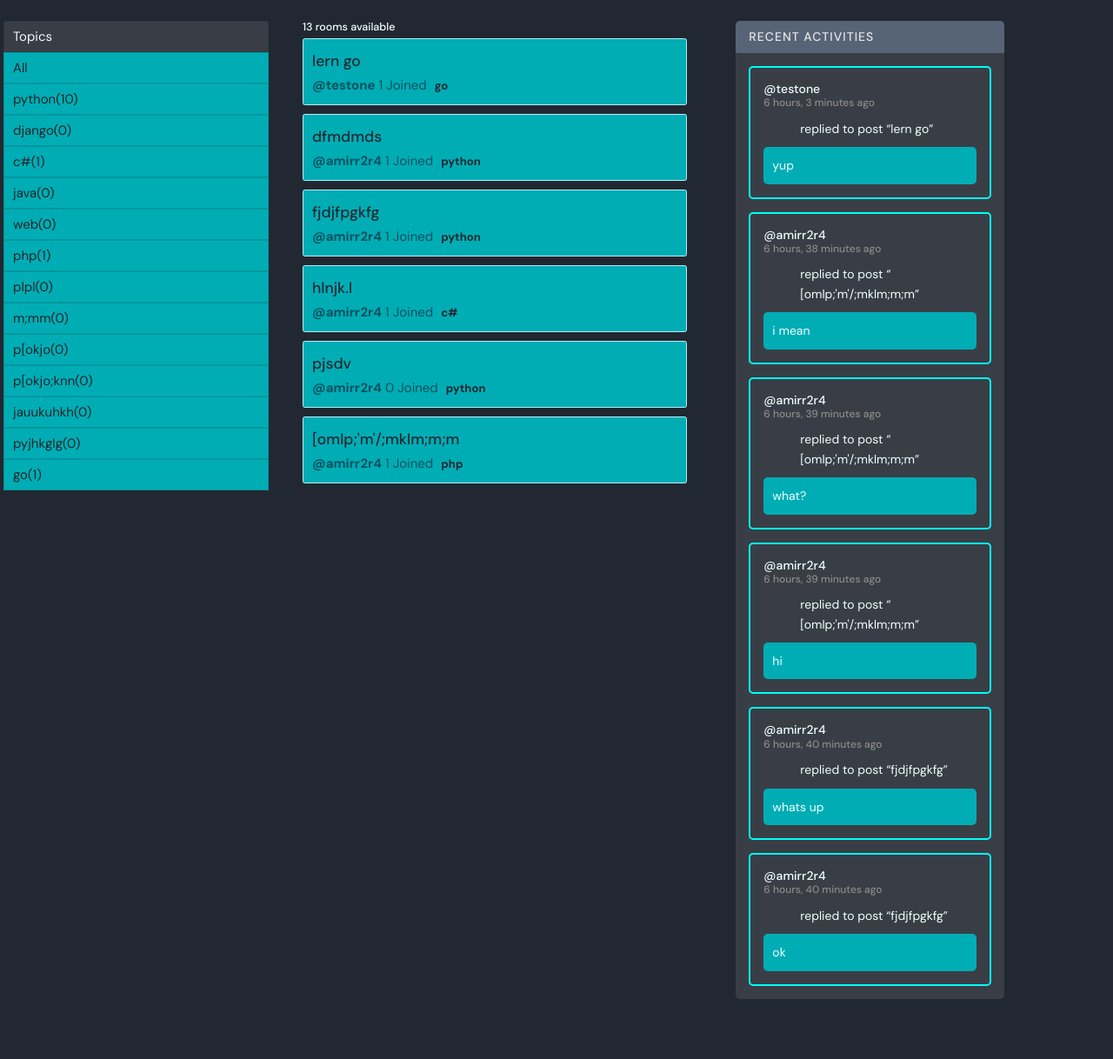
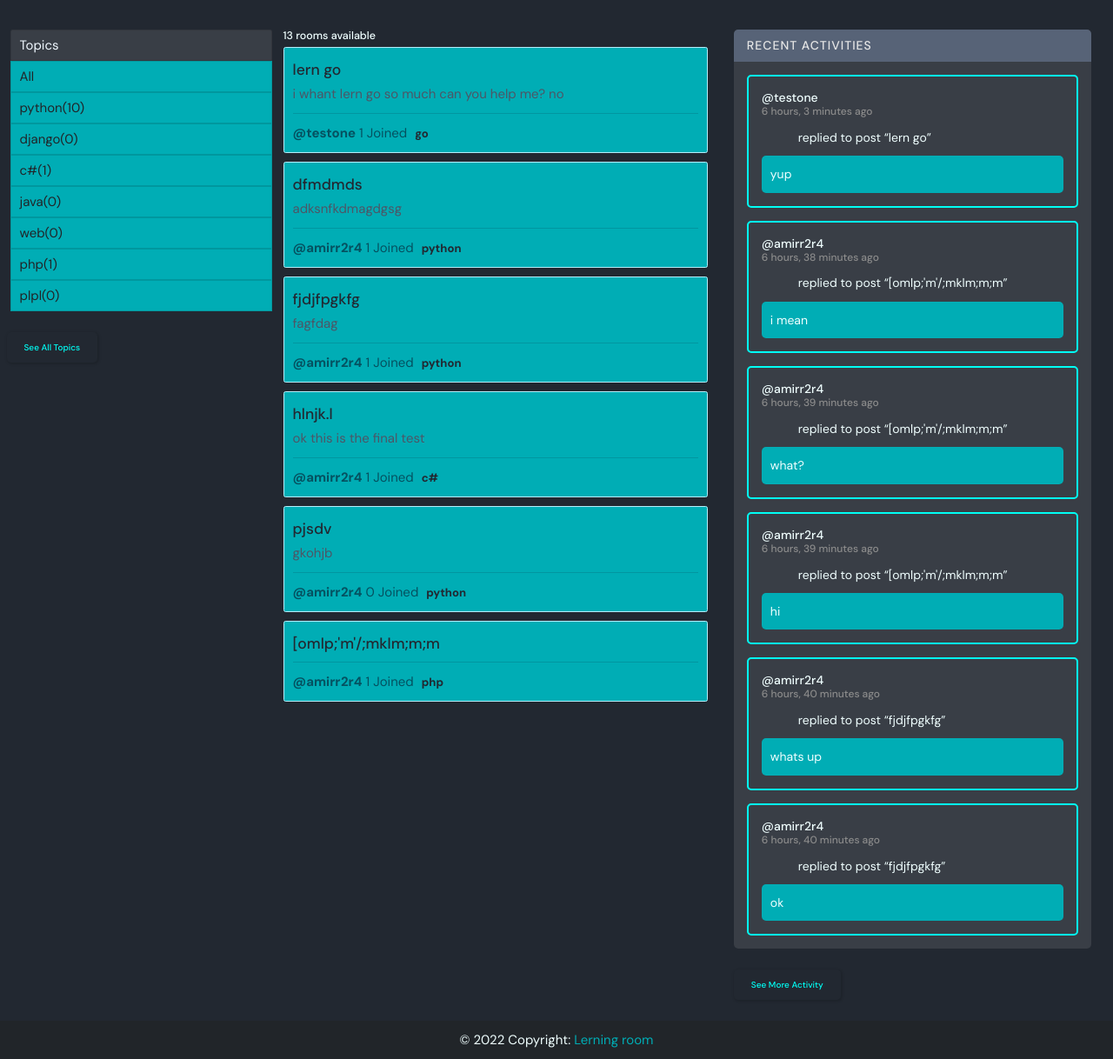
Before and after one commit to houshmand-2005/django4, a Django app: page / in a window 1280 px wide. Shown: the part 67-1285 px from the top of the page at 87% size. Before the commit the page ends 1216 px from the top, so only its background shows below. Run offline with Django 4.2, Linux system fonts and the light colour scheme; data comes from the database, SQL or seed files in the repository; both versions use the stored data as it was after the commit; some libraries are stand-ins or nearby versions.

Commit message:
add my gmail addres and i do a mistake i didnt delete my password lol :) i changed my password but its to funny :) i changed my data base config so i have migrate and i add reset password url and I made the site more optimized now my site is ready but not veery goood but it work good to me hooo finaily sorry for my bad English lol I have very bad spelling and grammar because I did most of this project for myself and unfortunately I am not yet fluent in English.Bye!!

```diff
--- a/houshmand/base/forms.py
+++ b/houshmand/base/forms.py
@@ -1,9 +1,15 @@
+import email
 from pyexpat import model
 from turtle import mode
 from django.forms import ModelForm
 from .models import Room
+from django.contrib.auth.models import User
 class RoomForm(ModelForm):
     class Meta:
         model = Room
         fields = '__all__'
         exclude = ['host','participants']
+class UserForm(ModelForm):
+    class Meta:
+        model = User
+        fields = ['username','email']
--- a/houshmand/base/models.py
+++ b/houshmand/base/models.py
@@ -11,8 +11,8 @@ class Topic(models.Model):
 class Room(models.Model):
     host = models.ForeignKey(User, on_delete=models.SET_NULL , null=True)
     topics = models.ForeignKey(Topic, on_delete=models.SET_NULL , null=True)
-    name = models.CharField(max_length=200)
-    deprecation = models.TextField(null=True, blank=True)
+    name = models.CharField(max_length=100)
+    deprecation = models.TextField(null=True, blank=True,max_length=100)
     participants = models.ManyToManyField(User, related_name='participants',blank=True)
     updates = models.DateTimeField(auto_now=True)
     created = models.DateTimeField(auto_now_add=True)
@@ -25,7 +25,7 @@ class Room(models.Model):
 class Messages(models.Model):
     user = models.ForeignKey(User, on_delete=models.CASCADE)
     room = models.ForeignKey(Room, on_delete=models.CASCADE)
-    body = models.TextField()
+    body = models.TextField(max_length=120)
     updates = models.DateTimeField(auto_now=True)
     created = models.DateTimeField(auto_now_add=True)
 
--- a/houshmand/base/templates/base/activity_component.html
+++ b/houshmand/base/templates/base/activity_component.html
@@ -1,21 +1,3 @@
-<!-- <h4>Recent Activity : </h4>
-{% for messege in room_messages %}
-      <div class="shads" style="background-color:#212529">
-        <a href="{% url 'userProfile' messege.user.id %}">
-        <div class="d-flex w-100 justify-content-between">
-
-          <span style="font-size:12px;color:#055160;margin-left:-2px;" class="mb-1">@{{messege.user}} {{messege.created|timesince}}</span>
-
-        </div></a>
-        <a href="{% url 'room' messege.room.id %}">
-        <small class="text-muted">replied to "{{messege.room}}" :</small>
-        <p style="margin-left:5px" class="mb-1"> {{messege}}</p>
-      </div></a>
-      </a>
-      <br>
-
-      {% endfor %} -->
-<!-- ___ -->
 <div class="activities">
   <div class="activities__header">
       <h2>Recent Activities</h2>
@@ -49,6 +31,8 @@
           <div class="activities__boxRoomContent">{{message.body}}</div>
       </div>
   </div>
+
   {% endfor %}
-
 </div>
+<br>
+<a href="{% url 'activity'%}"><button type="button" class="btn" style="color: #00FFF5;" >See More Activity</button></a>
--- a/houshmand/base/templates/base/feed_component.html
+++ b/houshmand/base/templates/base/feed_component.html
@@ -6,8 +6,13 @@
 {% if request.user == room.host %}
 <p style="color: #222831"><a href="{% url 'update-room' room.id %}">Edit</a>
 <a href="{% url 'delete-room' room.id %}">| Delete</a></p>
+
+{% endif %}
+
+{% if room.deprecation != null %}
+<p style="color: #4d5666">{{room.deprecation}}</p>
+{% endif %}
 <hr>
-{% endif %}
 <p class="mb-0"><b><a href="{% url 'userProfile' room.host.id %}"><span>@{{room.host.username}} </span></b></a>
  {{room.participants.all.count}} Joined <a href="{% url 'home' %}?q={{room.topics.name}}"><small style="margin-left:5px;color:#222831"><b> {{room.topics.name}}</b></small></h4></a></p>
 </div>
--- a/houshmand/base/templates/base/home.html
+++ b/houshmand/base/templates/base/home.html
@@ -7,33 +7,54 @@
   .shads:hover{
     box-shadow: 2.6px 5.1px 5.1px #555d66;
   }
+@media screen and (max-width: 900px) {
+  .col-sm-4 {
+    display: none;
+  }
+  }
+@media screen and (max-width: 605px) {
+  .col-sm-3{
+    display: none;
+  }
+  }
+@media screen and (max-width: 605px) {
+  .mobfx{
+    display: inline-block;
+  }
+  }
+  @media screen and (min-width: 900px) {
+  .mobfx{
+    display: none;
+  }
+  }
 </style>
 
 </head>
+<div class="mobfx">
+  <a href="{% url 'activity' %}"><button type="button" class="btn" style="color: #00FFF5;margin-left: 70px;">See Activities</button></a>
+  <a href="{% url 'topics'%}"><button type="button" class="btn" style="color: #00FFF5;margin-left: 80px;" >See Topics</button></a>
+</div>
+<div class='container-fluid' style="margin-top: 10px;">
 <div class="row" style="background-color:#222831;">
     <div class="col-sm-3">
       {% include 'base/topic_component.html' %}
     </div>
     <div class="col-sm-5" style="margin-left:-17px">
-        <div class="container">
-        <div>
+        <div class="container-fluid">
           <h5 style="color:azure">{{room_count}} rooms available</h5>
-
-            <div>
               {% include 'base/feed_component.html' %}
-            </div>
-        </div>
       </div>
       </div>
-    <div class="col-sm-3" style="color:azure">
-
+    <div class="col-sm-4" style="color:azure">
       {% include 'base/activity_component.html' %}
       </div>
 
     </div>
-  </div>
-
-
-
+</div>
+<br>
+<div class="text-center p-3" style="background-color:#212529;color: azure">
+  © 2022 Copyright:
+  <span style="color: #00ADB5;"><a href="{% url 'home' %}">Lerning room</a></span>
+</div>
 
 {% endblock content %}
--- a/houshmand/base/templates/base/login_register.html
+++ b/houshmand/base/templates/base/login_register.html
@@ -22,7 +22,7 @@
   <br>
   <div style="color:azure">
   <small>You don't have an account? <span style="color:#00FFF5"><a href="{% url 'register' %}"> Create an account</a></small><br></span>
-  <span style="color:#00FFF5"><a href="#"><small>
+  <span style="color:#00FFF5"><a href="{% url 'reset_password' %}"><small>
   forgot password?</small></a></div></span>
 
     </div>
@@ -51,7 +51,7 @@
         <p>..</p>
   <div style="color:azure">
   <small>Already signed up yet?<span style="color:#00FFF5"><a href="{% url 'login' %}">login</a></small><br></span>
-  <span style="color:#00FFF5"><a href="#"><small>
+  <span style="color:#00FFF5"><a href="{% url 'reset_password' %}"><small>
   forgot password?</small></a></span></div>
 </div>
     </div>
--- a/houshmand/base/templates/base/profile.html
+++ b/houshmand/base/templates/base/profile.html
@@ -8,6 +8,12 @@
         {% include 'base/topic_component.html' %}
     </div>
     <div class="col-6">        <h2 style="color:azure" >{{user.username}}'s rooms</h2>
+        {% if request.user == user %}
+        <span style="color:#00FFF5">
+
+        <a href="{% url 'update-user' %}">Edit Profile</a>
+    </span>
+    {% endif %}
 
         {% include 'base/feed_component.html' %}</div>
     <div class="col-3" style="color:azure">
--- a/houshmand/base/templates/base/room.html
+++ b/houshmand/base/templates/base/room.html
@@ -17,7 +17,9 @@
     <div class="col-8">
         <div style="color:azure">
         <center><h1>{{room.name}}</h1></center>
-        <div style="margin-left:10px"><p>{{room.deprecation}}</p></div>
+        {% if room.deprecation != null %}
+
+        <div style="margin-left:10px"><p>{{room.deprecation}}</p></div>{% endif %}
         <hr>
         <h3>Conversation:</h3>
         <div class="container">
--- a/houshmand/base/templates/base/topic_component.html
+++ b/houshmand/base/templates/base/topic_component.html
@@ -7,3 +7,5 @@
     <a href="{% url 'home' %}?q={{topic.name}}"><button type="button" class="list-group-item list-group-item-action"  style="background-color:#00ADB5">{{topic.name}}<span class="topic_count">({{topic.room_set.all.count}})</span></button></a>
     {% endfor %}
   </div>
+  <br>
+  <a href="{% url 'topics'%}"><button type="button" class="btn" style="color: #00FFF5;" >See All Topics</button></a>
--- a/houshmand/base/urls.py
+++ b/houshmand/base/urls.py
@@ -1,4 +1,5 @@
 from django.urls import path
+from django.contrib.auth import views as auth_views
 from . import views
 urlpatterns = [
     path('',views.home,name='home'),
@@ -11,5 +12,26 @@ urlpatterns = [
     path('update-room/<str:pk>/',views.updateRoom,name='update-room'),
     path('delete-room/<str:pk>/',views.deleteRoom,name='delete-room'),
     path('delete-message/<str:pk>/',views.deleteMessage,name='delete-message'),
+    path('update-user/',views.updateUser,name='update-user'),
+    path('topics/',views.topicsPage,name='topics'),
+    path('logoutUserRE/',views.logoutUserRE,name='logoutUserRE'),
+    path('activity/',views.activatePage,name='activity'),
+    path('reset_password/',
+     auth_views.PasswordResetView.as_view(template_name='base/password_reset.html'),
+     name="reset_password"),
+
+    path('reset_password_sent/',
+        auth_views.PasswordResetDoneView.as_view(template_name='base/reset_password_sent.html'),
+        name="password_reset_done"),
+
+    path('asdni/<uidb64>/<token>/',
+     auth_views.PasswordResetConfirmView.as_view(template_name='base/password_reset_confirm.html'),
+     name="password_reset_confirm"),
+    path('reset_password_complete/',
+        auth_views.PasswordResetCompleteView.as_view(template_name='base/reset_password_complete.html'),
+        name="password_reset_complete"),
+
+
+
 
 ]
--- a/houshmand/base/views.py
+++ b/houshmand/base/views.py
@@ -6,7 +6,7 @@ from django.contrib import messages
 from django.shortcuts import render ,redirect
 from django.db.models import Q
 from .models import Room , Topic , Messages
-from .forms import RoomForm
+from .forms import RoomForm ,UserForm
 from django.contrib.auth.models import User
 from django.contrib.auth import authenticate,login,logout
 from django.contrib.auth.forms import UserCreationForm
@@ -44,6 +44,10 @@ def loginPage(request):
 def logoutUser(request):
     logout(request)
     return redirect('home')
+def logoutUserRE(request):
+    logout(request)
+    return redirect('reset_password')
+
 def registerPage(request):
     form = UserCreationForm()
     if request.method == 'POST':
@@ -70,9 +74,8 @@ def home(request):
 
     room_count = rooms.count()
     # return render(request, 'home.html',{'rooms':rooms})
-
     room_messages = Messages.objects.filter(Q(room__topics__name__icontains=q))[:6]
-    topics = Topic.objects.all()
+    topics = Topic.objects.all()[:7]
     context = {'rooms':rooms[:6],'topics':topics,
                'room_count':room_count,
                'room_messages':room_messages,
@@ -103,7 +106,7 @@ def userProfile(request,pk):
     user = User.objects.get(id=pk)
     rooms = user.room_set.all()
     room_messages = user.messages_set.all()
-    topics = Topic.objects.all()
+    topics = Topic.objects.all()[:7]
     context = {'user':user,'rooms':rooms,"room_messages":room_messages,"topics":topics}
     return render(request, 'base/profile.html',context)
 @login_required(login_url='login')
@@ -168,3 +171,20 @@ def deleteMessage(request,pk):
         message.delete()
         return redirect('home')
     return render(request, 'base/delete_room.html',{'obj':message})
+@login_required(login_url='login')
+def updateUser(request):
+    user = request.user
+    form = UserForm(instance=request.user)
+    if request.method == 'POST':
+        form = UserForm(request.POST,instance=user)
+        if form.is_valid():
+            form.save()
+            return redirect('userProfile',pk=user.id)
+    return render(request, 'base/update-user.html',{'form':form})
+def topicsPage(request):
+    q = request.GET.get('q') if request.GET.get('q') != None else ''
+    topics = Topic.objects.filter(name__icontains=q)[:5]
+    return render(request, 'base/topics.html', {'topics': topics})
+def activatePage(request):
+    room_messages =  Messages.objects.all()[:11]
+    return render(request, 'base/activity.html',{'room_messages':room_messages})
--- a/houshmand/templates/navbar.html
+++ b/houshmand/templates/navbar.html
@@ -7,9 +7,6 @@
     </button>
     <div class="navbar-collapse collapse" id="navbarColor01">
       <ul class="navbar-nav me-auto mb-2 mb-lg-0">
-        <!-- <li class="nav-item">
-          <a class="nav-link active" aria-current="page" href="{% url 'home' %}">Home</a>
-        </li> -->
         <li class="nav-item">
           <a class="nav-link" href="{% url 'create-room' %}">Create a room</a>
         </li>
```
Also changed, not shown: houshmand/houshmand/settings.py (+7 -0 lines), houshmand/templates/main.html (+0 -9 lines), houshmand/base/migrations/0006_alter_room_deprecation_alter_room_name.py (added), houshmand/base/migrations/0007_alter_messages_body.py (added), houshmand/db.sqlite3.
